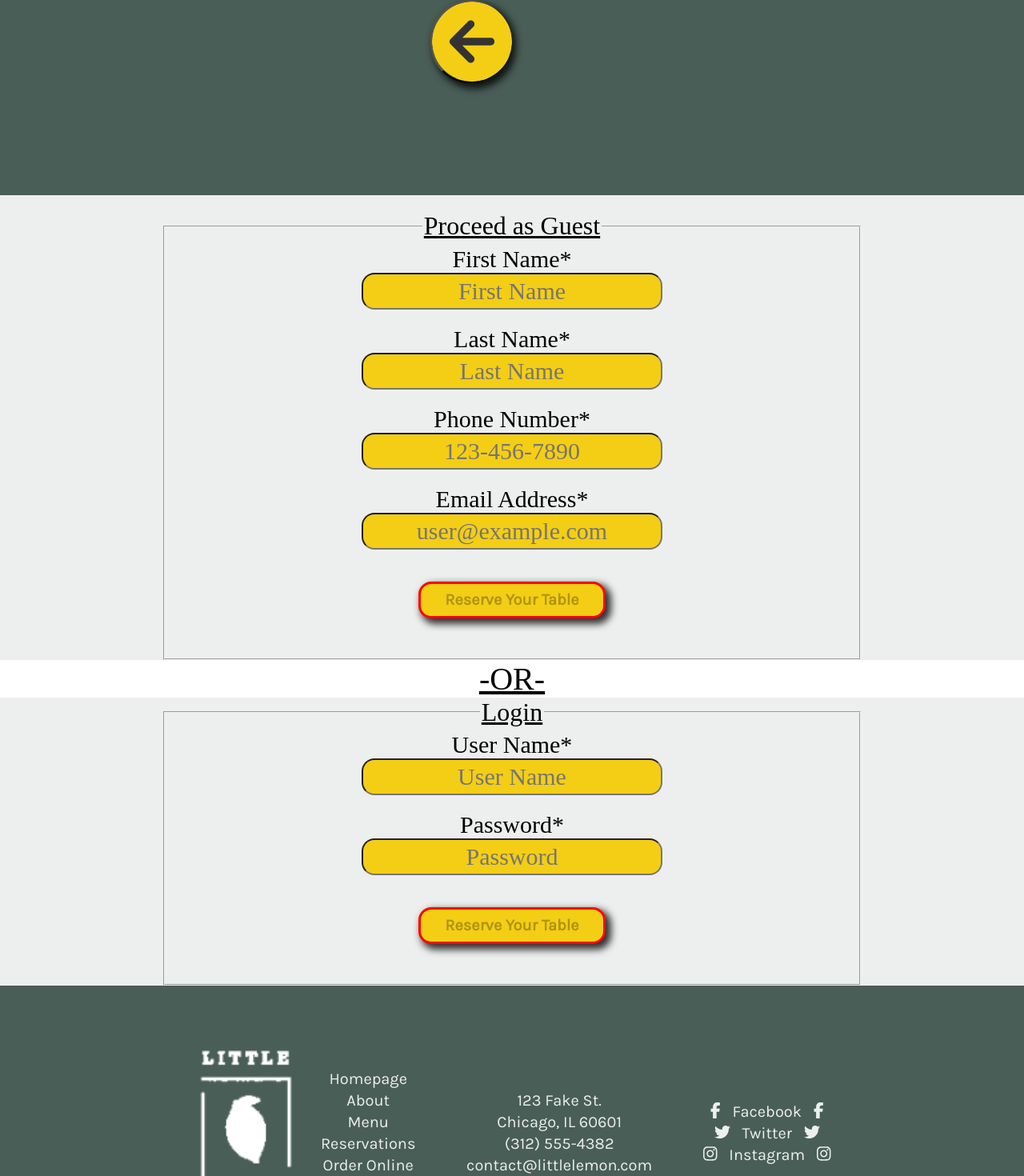
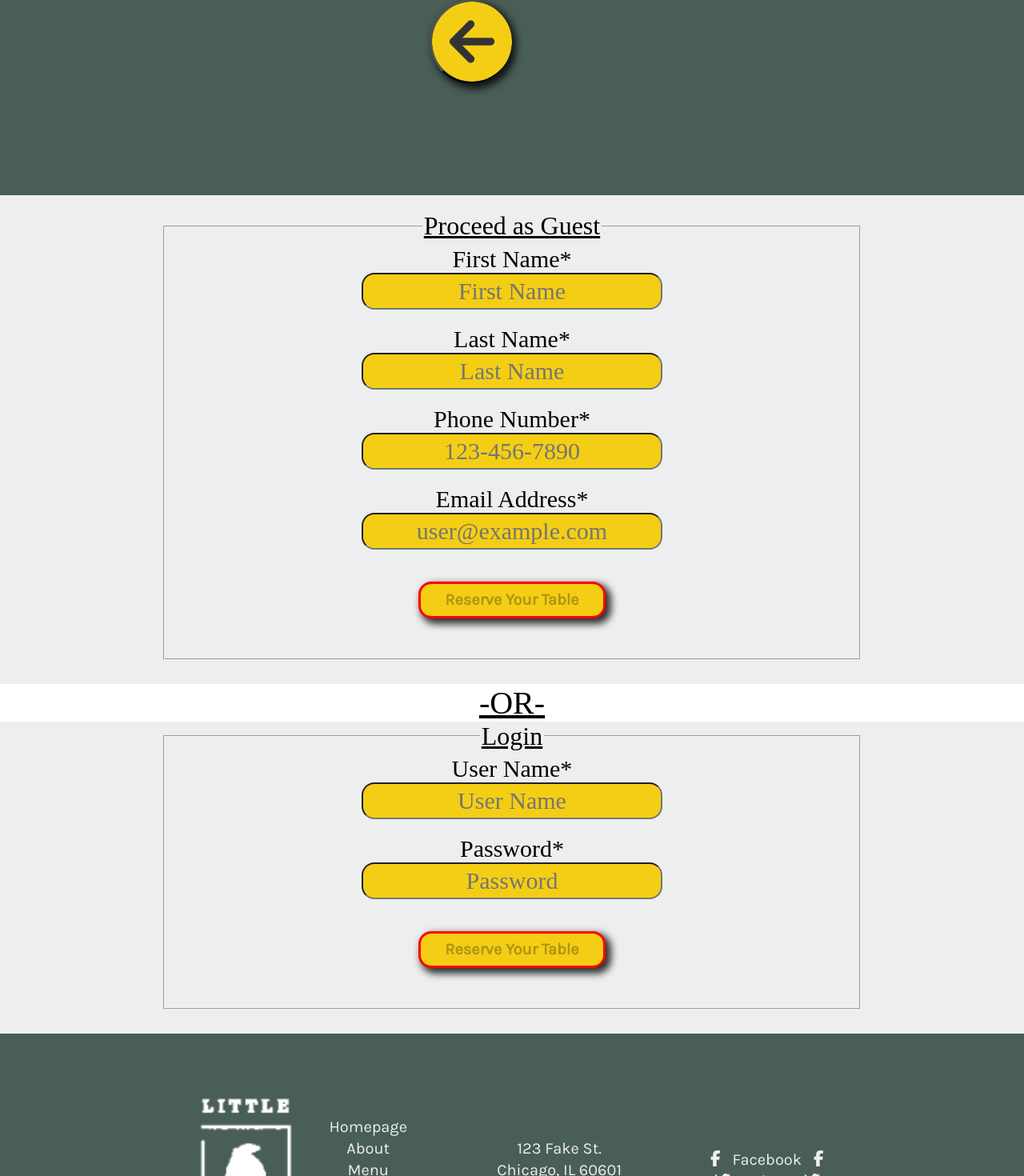
Before and after one commit to horoserp/Capstone, a React (Create React App) app: page /login in a window 1280 px wide. Shown: the part 706-2176 px from the top of the page at 80% size. Built offline with nearby package versions, Linux system fonts and the light colour scheme; a web font is replaced by a local one.

Commit message:
Update: Adjust padding on Login forms.

```diff
--- a/src/Components/Login.js
+++ b/src/Components/Login.js
@@ -66,6 +66,7 @@ function Login() {
             <div className="highlight-b" style={{paddingTop: 20}}>
                 <form
                     onSubmit={guestFormik.handleSubmit}
+                    style={{paddingBottom: 30}}
                 >
                     <fieldset>
                         <legend className="center underline" style={{fontSize: "xx-large"}}>Proceed as Guest</legend>
@@ -171,6 +172,7 @@ function Login() {
             <div className="highlight-b">
                 <form
                     onSubmit={loginFormik.handleSubmit}
+                    style={{paddingBottom: 30}}
                 >
                     <fieldset>
                         <legend className="center underline" style={{fontSize: "xx-large"}}>Login</legend>
```
